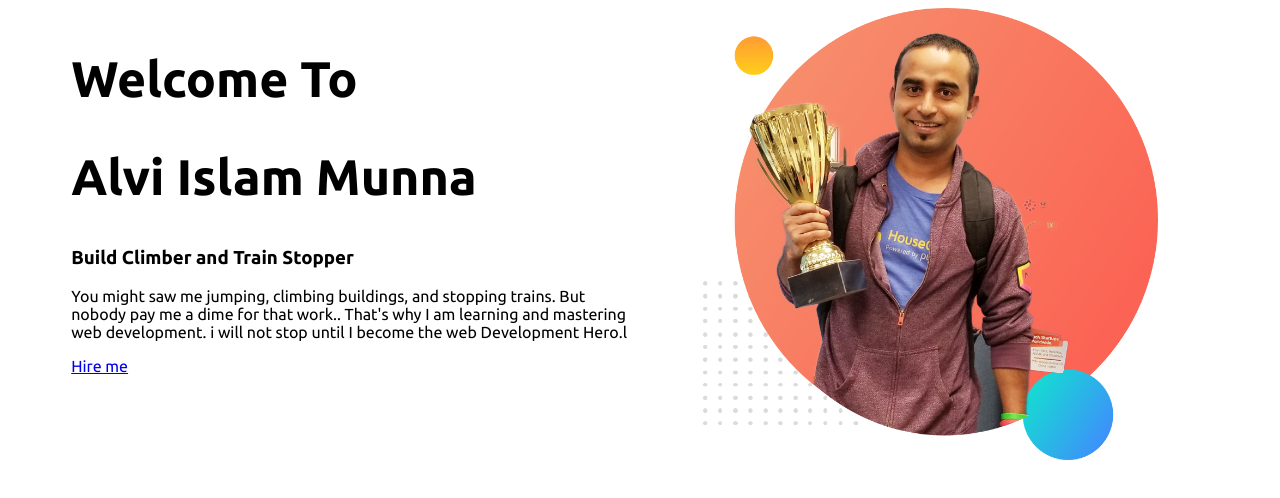
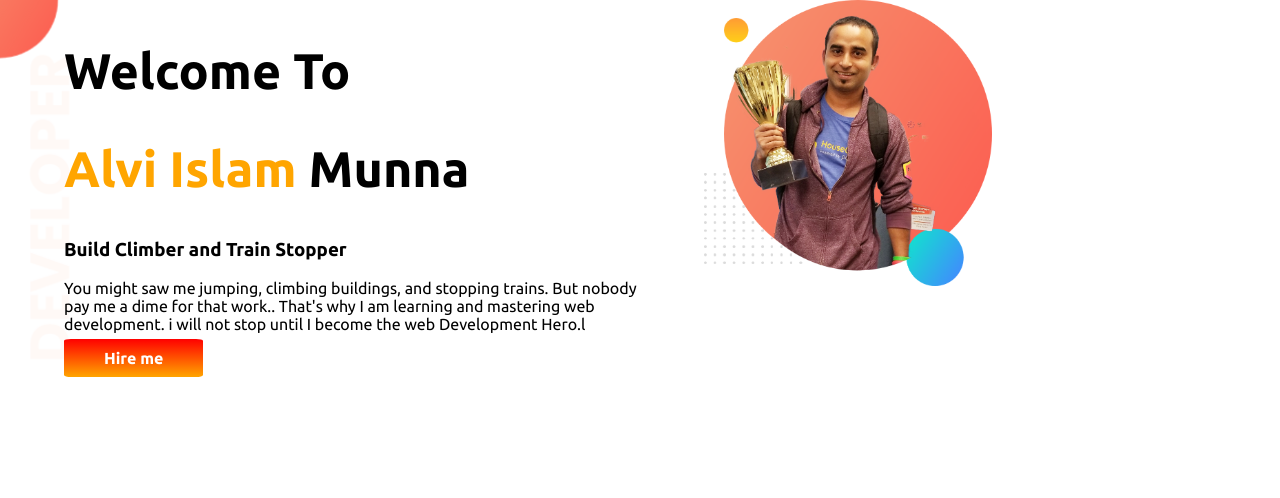
Before and after one commit to githubalvi/portfolio, a plain HTML site: page index.html in a window 1280 px wide. Drawn offline with Linux system fonts and the light colour scheme.

Commit message:
top banner added

```diff
--- a/index.html
+++ b/index.html
@@ -16,17 +16,17 @@
 </head>
 
 <body>
-    <section>
+    <section class="top-banner">
         <div class="half-width">
             <h1>Welcome To</h1>
-            <h1 class="orange-color"><span>Alvi Islam</span> Munna<h1>
+            <h1 class="orange-color"><span class="orange">Alvi Islam</span> Munna<h1>
                     <h3>Build Climber and Train Stopper</h3>
                     <p>You might saw me jumping, climbing buildings, and stopping trains. But nobody pay me a dime for
                         that
                         work.. That's why I am learning and mastering web development. i will not stop until I become
                         the
                         web Development Hero.l </p>
-                    <a target="_blank" href="www.facebook.com">Hire me</a>
+                    <a class="link-button" target="_blank" href="www.facebook.com">Hire me</a>
         </div>
         <div class="half-width">
             <img src="images/jhankar.png" alt="">
--- a/style.css
+++ b/style.css
@@ -1,10 +1,15 @@
 body {
+    margin: 0%;
     font-family: 'Poppins', sans-serif;
     font-family: 'Ubuntu', sans-serif;
 }
 
 h1 {
     font-size: 50px;
+}
+.orange{
+    color: orange;
+
 }
 
 section {
@@ -15,5 +20,18 @@ section {
     padding-left: 5%;
 }
 .half-width img{
-    width: 80%;
+    width: 50%;
 }
+.top-banner{
+    background-image: url(images/top-banner.png);
+    background-repeat: no-repeat;
+}
+.link-button{
+    text-decoration: none;
+    color: #fff;
+    background-image: linear-gradient(red,orange);
+    padding: 10px 40px;
+    border-radius: 5%;
+    font-weight: 800;
+
+}
```
